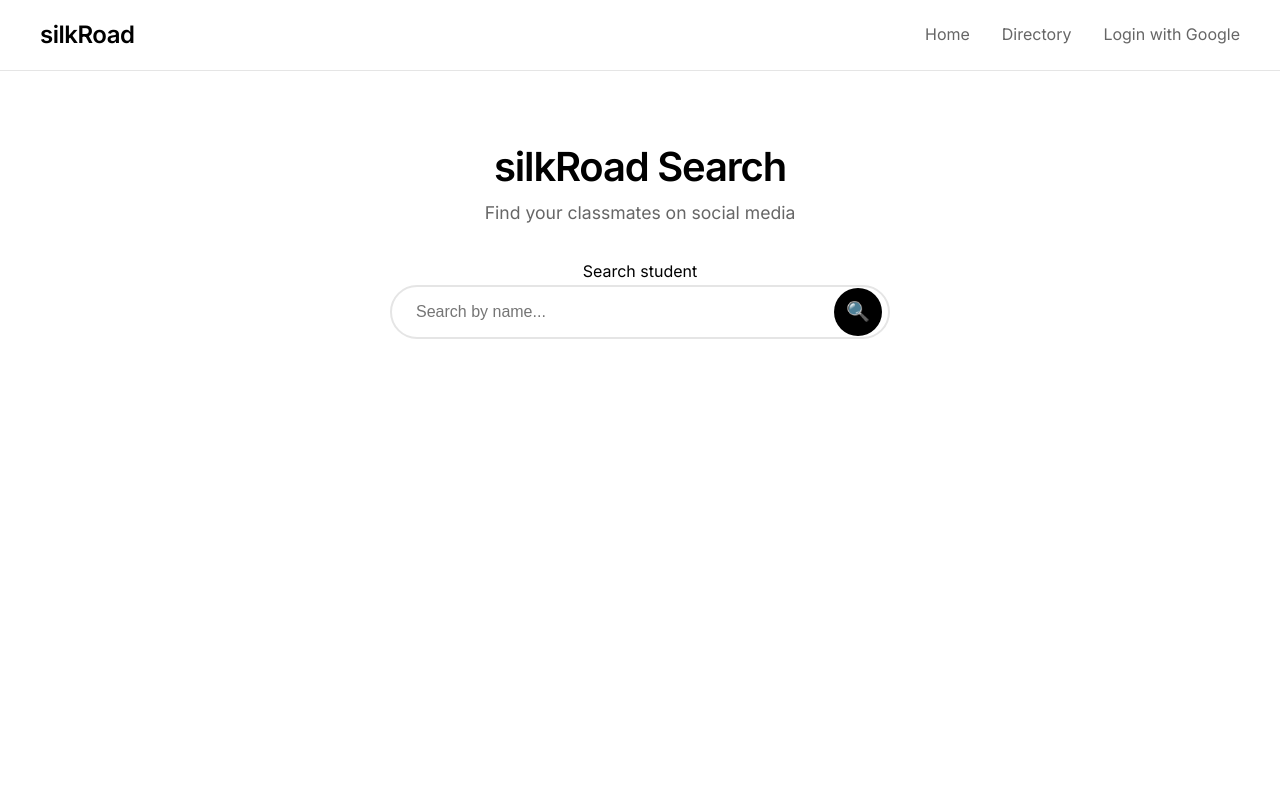
After one commit to mishalshanavas/silkRoad-backend, a Django app: page /search/ in a window 1280 px wide. The commit adds this page. Run offline with Django 5.2, Linux system fonts and the light colour scheme; parts of the project's set-up code (start-up, migrations or seed data) failed here and were passed over.

Commit message:
ADD Search webpage

```diff
--- a/silkApi/models.py
+++ b/silkApi/models.py
@@ -52,5 +52,6 @@ class Student(models.Model):
     contributed_ph = models.FloatField(blank=True, null=True)
     contributor = models.TextField(blank=True, null=True)
 
+
     class Meta:
         db_table = 'students'
--- a/silkApi/views.py
+++ b/silkApi/views.py
@@ -21,7 +21,7 @@ def contribute_instagram_id(request, sr_no, instagram_id):
     except Student.DoesNotExist:
         return HttpResponseNotFound("student not found")
 
-
+@require_POST
 def toggle_opt_out(request, sr_no):
     if not authorized_user(request, sr_no):
         return HttpResponse("You are not allowed to perform this action.", status=403)
@@ -48,9 +48,9 @@ def students_by_sr(request,sr_no):
     except Student.DoesNotExist:
         return HttpResponseNotFound("student not found")
 
-@require_POST
+
 def auto_complete(request):
-    query = request.POST.get('q', '')
+    query = request.GET.get('q', '')
     if not query:
         return JsonResponse([], safe=False)
 
@@ -60,7 +60,7 @@ def auto_complete(request):
 
     results = [
         {
-            'id': student.id,
+            'id': student.sr_no,
             'name': student.name,
             'department': student.department,
             'opt_out': student.opt_out
@@ -74,3 +74,6 @@ def confidential(request, sr_no=None):
        return HttpResponse("confidential data",)
    else:
        return HttpResponse("You are not allowed to perform this action.", status=403)
+
+def search(request):
+    return render(request, 'search.html')
--- a/silkRoad/urls.py
+++ b/silkRoad/urls.py
@@ -16,7 +16,7 @@ Including another URLconf
 """
 from django.contrib import admin
 from django.urls import path, include
-from silkApi.views import students_by_sr, auto_complete, confidential, toggle_opt_out,contribute_instagram_id
+from silkApi.views import students_by_sr, auto_complete, confidential, toggle_opt_out,contribute_instagram_id, search
 
 urlpatterns = [
     path('admin/', admin.site.urls),
@@ -24,6 +24,7 @@ urlpatterns = [
     path('api/autocomplete/', auto_complete, name='auto-complete'),
     path('api/confidential/<str:sr_no>/', confidential, name='confidential'),
     path('api/toggle-opt-out/<str:sr_no>/', toggle_opt_out, name='toggle-opt-out'),
-    path('api/contribute-instagram/<str:sr_no>/<str:instagram_id>/', contribute_instagram_id, name='contribute-instagram'),
-    path('', include('sim.urls'))
+    path('api/students/<str:sr_no>/instagram/', contribute_instagram_id, name='contribute_instagram'),
+        path('', include('sim.urls')),
+    path('search/', search, name='search'),
 ]
--- a/sim/urls.py
+++ b/sim/urls.py
@@ -5,4 +5,5 @@ urlpatterns = [
     path('sign_in', views.sign_in, name='sign_in'),
     path('sign-out', views.sign_out, name='sign_out'),
     path('auth-receiver', views.auth_receiver, name='auth_receiver'),
+    path('auth-status', views.auth_status, name='auth_status'),
 ]
--- a/sim/views.py
+++ b/sim/views.py
@@ -1,6 +1,6 @@
 import os
 
-from django.http import HttpResponse
+from django.http import HttpResponse, JsonResponse
 from django.shortcuts import render, redirect
 from django.views.decorators.csrf import csrf_exempt
 from google.oauth2 import id_token
@@ -10,6 +10,23 @@ from silkApi.models import Student
 @csrf_exempt
 def sign_in(request):
     return render(request, 'sign_in.html')
+
+def auth_status(request):
+    """
+    API endpoint to check authentication status and return user data
+    Returns user's profile picture and email if logged in
+    """
+    if 'user_data' in request.session:
+        user_data = request.session['user_data']
+        return JsonResponse({
+            'isAuthenticated': True,
+            'picture': user_data.get('picture', ''),
+            'email': user_data.get('email', ''),
+            'name': user_data.get('name', '')
+        })
+    return JsonResponse({
+        'isAuthenticated': False
+    })
 
 @csrf_exempt
 def auth_receiver(request):
@@ -24,7 +41,7 @@ def auth_receiver(request):
             token, requests.Request(), os.environ['GOOGLE_OAUTH_CLIENT_ID']
         )
 
-        # Check if email ends with sahrdaya.ac.in
+        # Check if sahrdaya.ac.in mail
         if not user_data.get('email', '').endswith('@sahrdaya.ac.in'):
             return HttpResponse('Only sahrdaya.ac.in email addresses are allowed here 😿', status=403)
 
--- /dev/null
+++ b/static/css/search.css
@@ -0,0 +1,301 @@
+* {
+  margin: 0;
+  padding: 0;
+  box-sizing: border-box;
+}
+
+body {
+  font-family: 'Inter', -apple-system, BlinkMacSystemFont, sans-serif;
+  background-color: #ffffff;
+  color: #000000;
+  line-height: 1.6;
+  min-height: 100vh;
+}
+
+.navbar {
+  border-bottom: 1px solid #e5e5e5;
+  padding: 0 2rem;
+  background-color: #ffffff;
+  position: sticky;
+  top: 0;
+  z-index: 100;
+}
+
+.navbar-content {
+  max-width: 1200px;
+  margin: 0 auto;
+  display: flex;
+  justify-content: space-between;
+  align-items: center;
+  height: 70px;
+}
+
+.navbar-logo {
+  font-size: 1.5rem;
+  font-weight: 600;
+  color: #000000;
+  letter-spacing: -0.02em;
+  text-decoration: none;
+  transition: opacity 0.2s ease;
+}
+
+.navbar-logo:hover {
+  opacity: 0.8;
+}
+
+.navbar-links {
+  display: flex;
+  list-style: none;
+  gap: 2rem;
+}
+
+.navbar-links a {
+  text-decoration: none;
+  color: #666666;
+  font-weight: 400;
+  transition: color 0.2s ease;
+}
+
+.navbar-links a:hover {
+  color: #000000;
+}
+
+.search-container {
+  max-width: 600px;
+  margin: 0 auto;
+  padding: 4rem 2rem;
+  text-align: center;
+}
+
+h1 {
+  font-size: 2.5rem;
+  font-weight: 600;
+  color: #000000;
+  letter-spacing: -0.03em;
+}
+
+.subtitle {
+  color: #666666;
+  font-size: 1.1rem;
+  margin-bottom: 2rem;
+  font-weight: 400;
+}
+.search-container {
+  max-width: 600px;
+  margin: 0 auto;
+  padding: 4rem 2rem;
+  text-align: center;
+}
+
+.input-group {
+  position: relative;
+  max-width: 500px;
+  margin: 0 auto;
+}
+
+.search-box {
+  width: 100%;
+  padding: 1rem 1.5rem;
+  padding-right: 4rem;
+  font-size: 1rem;
+  border: 2px solid #e5e5e5;
+  border-radius: 50px;
+  outline: none;
+  transition: all 0.2s ease;
+}
+
+.suggestions {
+  position: absolute;
+  top: 100%;
+  left: 0;
+  right: 0;
+  background-color: #ffffff;
+  border: 2px solid #e5e5e5;
+  border-top: none;
+  border-radius: 0 0 20px 20px;
+  max-height: 200px;
+  overflow-y: auto;
+  z-index: 10;
+  display: none;
+}
+
+.suggestion {
+  display: flex;
+  justify-content: space-between;
+  align-items: center;
+  padding: 0.75rem 1.5rem;
+  cursor: pointer;
+  transition: background-color 0.2s ease;
+  border-bottom: 1px solid #f5f5f5;
+}
+
+.student-card {
+  background-color: #ffffff;
+  border: 2px solid #e5e5e5;
+  border-radius: 20px;
+  padding: 2rem;
+  margin-top: 2rem;
+  max-width: 500px;
+  margin-left: auto;
+  margin-right: auto;
+  text-align: left;
+}
+
+.social-links {
+  display: flex;
+  flex-direction: column;
+  gap: 1rem;
+}
+
+.student-info {
+  text-align: left;
+  margin-top: 1.5rem;
+  padding: 1rem;
+  background-color: #f9f9f9;
+  border-radius: 12px;
+  line-height: 1.8;
+}
+
+.clear-btn {
+  background-color: transparent;
+  color: #666666;
+  border: 2px solid #e5e5e5;
+  border-radius: 25px;
+  padding: 0.75rem 1.5rem;
+  cursor: pointer;
+  transition: all 0.2s ease;
+  margin-top: 1rem;
+}
+
+.user-profile {
+  display: flex;
+  align-items: center;
+  gap: 1rem;
+}
+
+.user-dp {
+  width: 35px;
+  height: 35px;
+  border-radius: 50%;
+  object-fit: cover;
+  border: 2px solid #e5e5e5;
+}
+
+.student-name {
+  font-size: 1.5rem;
+  font-weight: 600;
+  margin-bottom: 1.5rem;
+  color: #000000;
+}
+
+.social-id {
+  display: flex;
+  justify-content: flex-start;
+  align-items: center;
+  gap: 1rem;
+  padding: 0.75rem 0;
+  border-bottom: 1px solid #e5e5e5;
+}
+
+.social-id:last-child {
+  border-bottom: none;
+}
+
+.social-platform {
+  min-width: 80px;
+  font-weight: 500;
+  color: #666666;
+}
+
+.social-id a {
+  color: #000000;
+  text-decoration: none;
+  transition: color 0.2s ease;
+}
+
+.social-id a:hover {
+  color: #666666;
+}
+
+.age-info {
+  display: inline-block;
+  margin-left: 0.5rem;
+  padding: 0.25rem 0.75rem;
+  background-color: #e5e5e5;
+  border-radius: 12px;
+  font-size: 0.9rem;
+}
+
+.privacy-notice {
+  text-align: left;
+  color: #666666;
+}
+
+.privacy-notice h3 {
+  margin: 1rem 0;
+  color: #000000;
+}
+
+.privacy-notice small {
+  display: block;
+  margin: 1rem 0;
+  font-style: italic;
+}
+
+.opt-out {
+  margin-top: 1.5rem;
+  padding-top: 1rem;
+  border-top: 1px solid #e5e5e5;
+}
+
+.opt-out-btn {
+  background: none;
+  border: none;
+  color: #666666;
+  cursor: pointer;
+  padding: 0;
+  font-size: 0.9rem;
+  transition: color 0.2s ease;
+}
+
+.opt-out-btn:hover {
+  color: #000000;
+}
+
+.search-btn {
+  position: absolute;
+  right: 0.5rem;
+  top: 50%;
+  transform: translateY(-50%);
+  background-color: #000000;
+  color: #ffffff;
+  border: none;
+  border-radius: 50%;
+  width: 3rem;
+  height: 3rem;
+  cursor: pointer;
+  transition: all 0.2s ease;
+  display: flex;
+  align-items: center;
+  justify-content: center;
+  font-size: 1.2rem;
+}
+.search-btn:hover {
+  background-color: #333333;
+  transform: translateY(-50%) scale(1.05);
+}
+
+
+@media (max-width: 768px) {
+  .navbar {
+    padding: 0 1rem;
+  }
+
+  .search-container {
+    padding: 3rem 1rem;
+  }
+
+  .student-card {
+    padding: 1.5rem;
+  }
+}
--- /dev/null
+++ b/static/js/search.js
@@ -0,0 +1,300 @@
+const API_BASE = '/api';
+const searchBox = document.getElementById('searchBox');
+const suggestions = document.getElementById('suggestions');
+const studentDetails = document.getElementById('studentDetails');
+const searchForm = document.getElementById('searchForm');
+
+let currentUser = null;
+let debounceTimer = null;
+
+document.addEventListener('DOMContentLoaded', checkAuthStatus);
+
+searchBox.addEventListener('input', function () {
+    const query = this.value.trim();
+    if (query.length === 0) {
+    suggestions.style.display = 'none';
+    return;
+    }
+
+    clearTimeout(debounceTimer);
+    debounceTimer = setTimeout(() => {
+    fetchAutocomplete(query);
+    }, 300);
+});
+
+async function fetchAutocomplete(query) {
+    try {
+    const response = await fetch(`${API_BASE}/autocomplete/?q=${encodeURIComponent(query)}`);
+    if (response.ok) {
+        const students = await response.json();
+        displaySuggestions(students);
+    } else {
+        console.error('Autocomplete API error:', response.status);
+        suggestions.style.display = 'none';
+    }
+    } catch (error) {
+    console.error('Error fetching autocomplete:', error);
+    suggestions.style.display = 'none';
+    }
+}
+
+function displaySuggestions(students) {
+    if (students.length === 0) {
+    suggestions.style.display = 'none';
+    return;
+    }
+
+    suggestions.innerHTML = students.map(student => `
+    <div class="suggestion" onclick="selectStudent('${student.id}')">
+        <span>${student.name}</span>
+        <span class="suggestion-department">${student.department || ''}</span>
+    </div>
+    `).join('');
+
+    suggestions.style.display = 'block';
+}
+
+async function selectStudent(srNo) {
+    try {
+    const response = await fetch(`${API_BASE}/students/${srNo}/`);
+    if (response.ok) {
+        const student = await response.json();
+        displayStudentDetails(student);
+        searchBox.value = student.name;
+        suggestions.style.display = 'none';
+    } else {
+        console.error('Student detail API error:', response.status);
+        showNoResults();
+    }
+    } catch (error) {
+    console.error('Error fetching student details:', error);
+    showNoResults();
+    }
+}
+
+function calculateAge(dob) {
+    const today = new Date();
+    const birthDate = new Date(dob);
+    let age = today.getFullYear() - birthDate.getFullYear();
+    const m = today.getMonth() - birthDate.getMonth();
+    if (m < 0 || (m === 0 && today.getDate() < birthDate.getDate())) age--;
+    return age;
+}
+
+function getDaysUntilNextBirthday(dob) {
+    const today = new Date();
+    const birthDate = new Date(dob);
+    const next = new Date(today.getFullYear(), birthDate.getMonth(), birthDate.getDate());
+    if (today > next) next.setFullYear(today.getFullYear() + 1);
+    return Math.ceil((next - today) / (1000 * 60 * 60 * 24));
+}
+
+// Replace the existing displayStudentDetails function with this enhanced version
+function displayStudentDetails(student) {
+    const dob = new Date(student.date_of_birth);
+    const is1970Date = dob.getFullYear() === 1970 && dob.getMonth() === 0 && dob.getDate() === 1;
+    const age = (!is1970Date && student.date_of_birth) ? calculateAge(student.date_of_birth) : null;
+
+    if (student.opt_out) {
+    studentDetails.innerHTML = `
+        <div class="student-card">
+        <div class="privacy-notice">
+            <h2 class="student-name">${student.name}</h2>
+            <h3>🔒 Privacy Protected</h3>
+            <p>This student has chosen to keep their information private.</p>
+            <small>Please respect their privacy preference.</small>
+            <button class="clear-btn" onclick="clearSearch()">Back to Search</button>
+        </div>
+        </div>`;
+    return;
+    }
+
+    studentDetails.innerHTML = `
+    <div class="student-card">
+        <h2 class="student-name">${student.name}</h2>
+        <div class="social-links">
+            <div class="social-id">
+                <span class="social-platform">Instagram</span>
+                ${student.Instagram_id
+                    ? `<div class="instagram-info">
+                        <a href="https://instagram.com/${student.Instagram_id}" target="_blank">@${student.Instagram_id}</a>
+                       </div>`
+                    : `Instagram ID not yet available 😢
+                        <button class="contribute-btn" onclick="showInstagramContribution('${student.sr_no}')">Contribute Instagram ID</button>`
+                }
+            </div>
+            <div class="social-id">
+                <span class="social-platform">Phone</span>
+                ${student.father_mobile
+                    ? `<a href="tel:${student.father_mobile}">${student.father_mobile}</a>`
+                    : 'Phone number not available 📱'}
+            </div>
+            ${student.department ? `<p><strong>Department:</strong> ${student.department}</p>` : ''}
+            ${is1970Date
+                ? 'DOB not available'
+                : `<p><strong>Date of Birth:</strong> ${dob.toLocaleDateString()}
+                    <span class="age-info">${age} years old${age < 18 ? ' 🚩' : ''}</span></p>
+                    <p><strong>Days until next birthday:</strong> ${getDaysUntilNextBirthday(student.date_of_birth)} days</p>`}
+        </div>
+        ${generateOptOutLink(student)}
+        <button class="clear-btn" onclick="clearSearch()">Clear Results</button>
+        <div id="contribute-instagram-form" style="display:none; margin-top:10px;"></div>
+    </div>`;
+}
+
+function generateOptOutLink(student) {
+    if (currentUser && currentUser.sr_no === student.sr_no) {
+    return `
+        <div class="opt-out">
+        <button onclick="toggleOptOut('${student.sr_no}')" class="opt-out-btn">
+            ${student.opt_out ? '🔓 Opt back in' : '🔒 Request to remove your data'}
+        </button>
+        </div>`;
+    }
+    return '';
+}
+
+searchForm.addEventListener('submit', async function (e) {
+    e.preventDefault();
+    const query = searchBox.value.trim();
+    if (query.length === 0) return;
+
+    try {
+    const response = await fetch(`${API_BASE}/autocomplete/?q=${encodeURIComponent(query)}`);
+    if (response.ok) {
+        const students = await response.json();
+        const exactMatch = students.find(s => s.name.toLowerCase() === query.toLowerCase());
+        if (exactMatch) {
+        await selectStudent(exactMatch.id);
+        } else if (students.length > 0) {
+        await selectStudent(students[0].id);
+        } else {
+        showNoResults();
+        }
+    } else {
+        showNoResults();
+    }
+    } catch (error) {
+    console.error('Error in form submission:', error);
+    showNoResults();
+    }
+
+    suggestions.style.display = 'none';
+});
+
+function showNoResults() {
+    studentDetails.innerHTML = `
+    <div class="student-card">
+        <div class="no-results">
+        No student found with that name. Try searching for someone else!
+        </div>
+    </div>
+    `;
+}
+
+document.addEventListener('click', function (e) {
+    if (!searchBox.contains(e.target) && !suggestions.contains(e.target)) {
+    suggestions.style.display = 'none';
+    }
+});
+
+function clearSearch() {
+    searchBox.value = '';
+    suggestions.style.display = 'none';
+    studentDetails.innerHTML = '';
+}
+
+async function checkAuthStatus() {
+    try {
+        const response = await fetch('/auth-status');
+        if (response.ok) {
+            const userData = await response.json();
+            if (userData.isAuthenticated) {
+                currentUser = {
+                    name: userData.name,
+                    profile_pic: userData.picture,
+                    email: userData.email
+                };
+                updateAuthUI(currentUser);
+            } else {
+                currentUser = null;
+                updateAuthUI(null);
+            }
+        } else {
+            console.error('Error fetching auth status:', response.status);
+            currentUser = null;
+            updateAuthUI(null);
+        }
+    } catch (error) {
+        console.error('Error checking auth status:', error);
+        currentUser = null;
+        updateAuthUI(null);
+    }
+}
+
+// Replace the existing updateAuthUI function with this improved version
+function updateAuthUI(user) {
+    const loginBtn = document.getElementById('loginBtn');
+
+    if (user) {
+        loginBtn.textContent = user.name || 'Profile';
+        loginBtn.href = '/sign-out';
+    } else {
+        loginBtn.textContent = 'Login with Google';
+        loginBtn.href = '/sign_in';
+    }
+}
+
+async function toggleOptOut(srNo) {
+    if (!currentUser) {
+    alert('Please login to perform this action');
+    return;
+    }
+
+    try {
+    const response = await fetch(`${API_BASE}/toggle-opt-out/${srNo}/`, {
+        method: 'POST',
+        credentials: 'include'
+    });
+
+    if (response.ok) {
+        const data = await response.json();
+        await selectStudent(srNo);
+        alert(data.message || 'Status updated successfully');
+    } else {
+        alert('Error updating status');
+    }
+    } catch (error) {
+    console.error('Error toggling opt-out:', error);
+    alert('Error updating status');
+    }
+}
+
+function showInstagramContribution(srNo) {
+    const popup = document.createElement('div');
+    popup.className = 'popup-overlay';
+    popup.innerHTML = `
+        <div class="popup-content">
+            <div class="popup-header">
+                <h3>Contribute Instagram ID</h3>
+            </div>
+            <input type="text"
+                   class="popup-input"
+                   id="instagramInput"
+                   placeholder="Enter Instagram username (without @)"
+                   pattern="^[A-Za-z0-9._]{1,30}$">
+            <div class="popup-buttons">
+                <button class="popup-cancel" onclick="closePopup()">Cancel</button>
+                <button class="popup-submit" onclick="submitInstagramId('${srNo}')">Submit</button>
+            </div>
+        </div>
+    `;
+    document.body.appendChild(popup);
+}
+
+function closePopup() {
+    const popup = document.querySelector('.popup-overlay');
+    if (popup) {
+        popup.remove();
+    }
+}
--- /dev/null
+++ b/templates/search.html
@@ -0,0 +1,43 @@
+<!DOCTYPE html>
+<html lang="en">
+<head>
+    <meta charset="UTF-8" />
+    <meta name="viewport" content="width=device-width, initial-scale=1.0"/>
+    <title>silkRoad Search</title>
+    <link href="https://fonts.googleapis.com/css2?family=Inter:wght@400;500;600&display=swap" rel="stylesheet">
+    <link rel="stylesheet" href="/static/css/search.css">
+</head>
+<body>
+  <nav class="navbar">
+    <div class="navbar-content">
+      <a href="/" class="navbar-logo">silkRoad</a>
+      <ul class="navbar-links">
+        <li><a href="/">Home</a></li>
+        <li><a href="/search/">Directory</a></li>
+        <li id="authLinks">
+          <div class="user-profile">
+            <img id="userProfilePic" class="user-dp" src="" alt="Profile" style="display: none;">
+            <a href="/sign_in/" class="login-btn" id="loginBtn">Login with Google</a>
+          </div>
+        </li>
+      </ul>
+    </div>
+  </nav>
+
+  <main class="search-container">
+    <h1>silkRoad Search</h1>
+    <p class="subtitle">Find your classmates on social media</p>
+
+    <form id="searchForm" autocomplete="off">
+      <label for="searchBox" class="visually-hidden">Search student</label>
+      <div class="input-group">
+        <input class="search-box" type="text" id="searchBox" placeholder="Search by name..." autocomplete="off" />
+        <button class="search-btn" type="submit">🔍</button>
+        <div id="suggestions" class="suggestions"></div>
+      </div>
+    </form>
+    <section id="studentDetails"></section>
+  </main>
+  <script src="/static/js/search.js"></script>
+</body>
+</html>
```
Also changed, not shown: silkRoad/settings.py (+12 -10 lines), templates/sign_in.html (+0 -18 lines).
